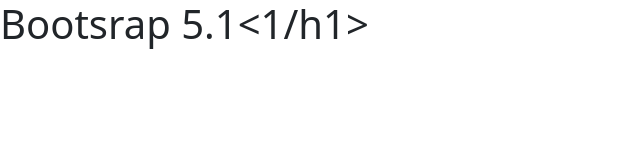
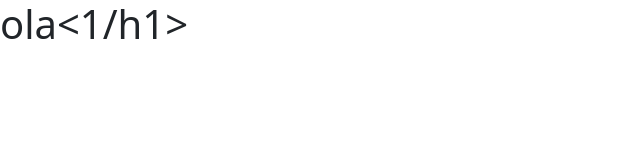
Before and after one commit to Ajhont/INACAP2022-PFE, a plain HTML site: page index.html in a window 1280 px wide. Shown: the whole page, without its empty margins (0-640 px from the left). Drawn offline with nearby package versions, Linux system fonts and the light colour scheme.

Commit message:
lOS WEIYOS

```diff
--- a/index.html
+++ b/index.html
@@ -8,10 +8,10 @@
     <!-- Bootstrap CSS -->
     <link href="https://cdn.jsdelivr.net/npm/bootstrap@5.1.3/dist/css/bootstrap.min.css" rel="stylesheet" integrity="sha384-1BmE4kWBq78iYhFldvKuhfTAU6auU8tT94WrHftjDbrCEXSU1oBoqyl2QvZ6jIW3" crossorigin="anonymous">
 
-    <title>Mi primer proyecto bootsrap</title>
+    <title>AGUANTE LOS WEIYOS TEAM</title>
   </head>
   <body>
-    <h1>Bootsrap 5.1<1/h1>
+    <h1>ola<1/h1>
 
 
 
```
